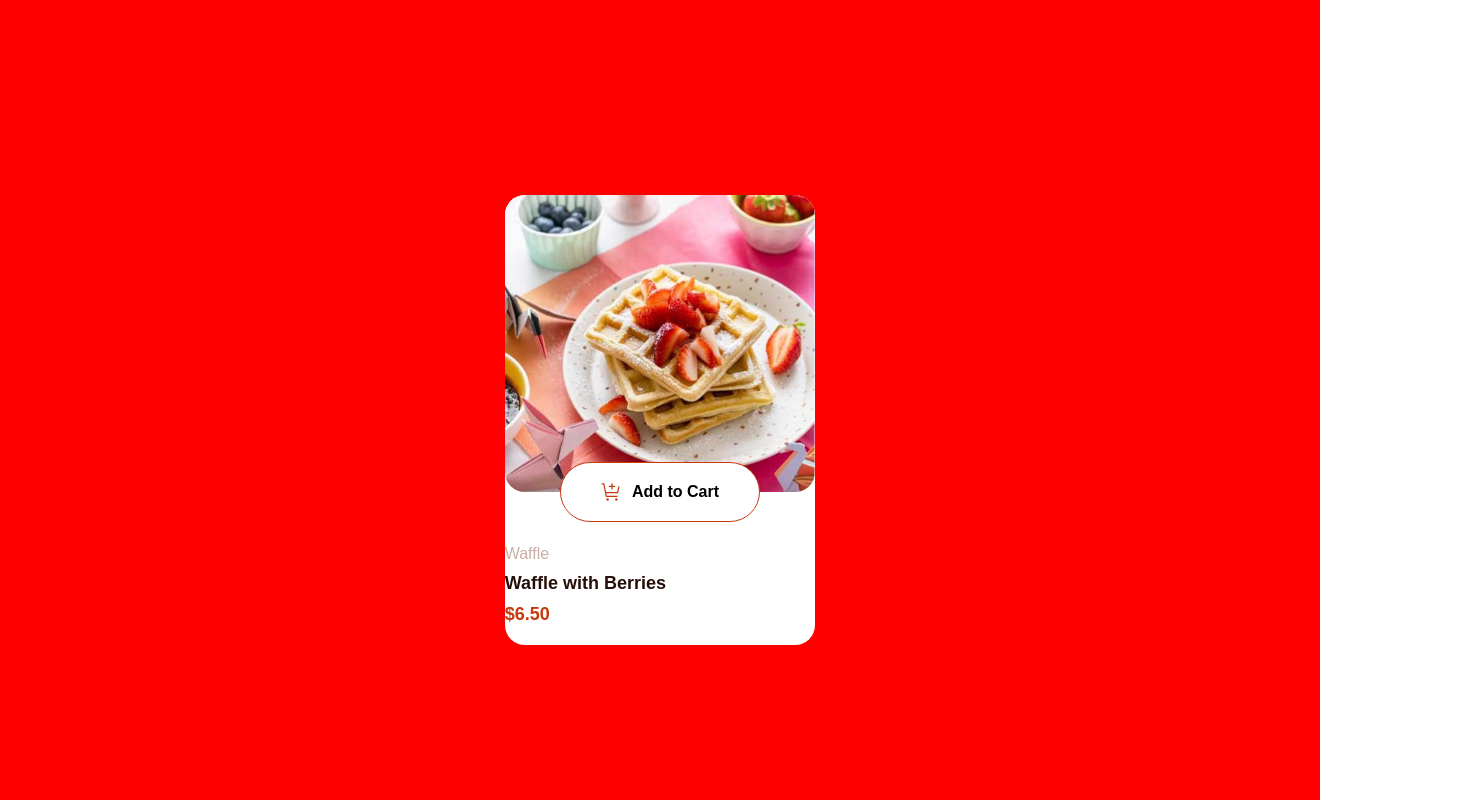
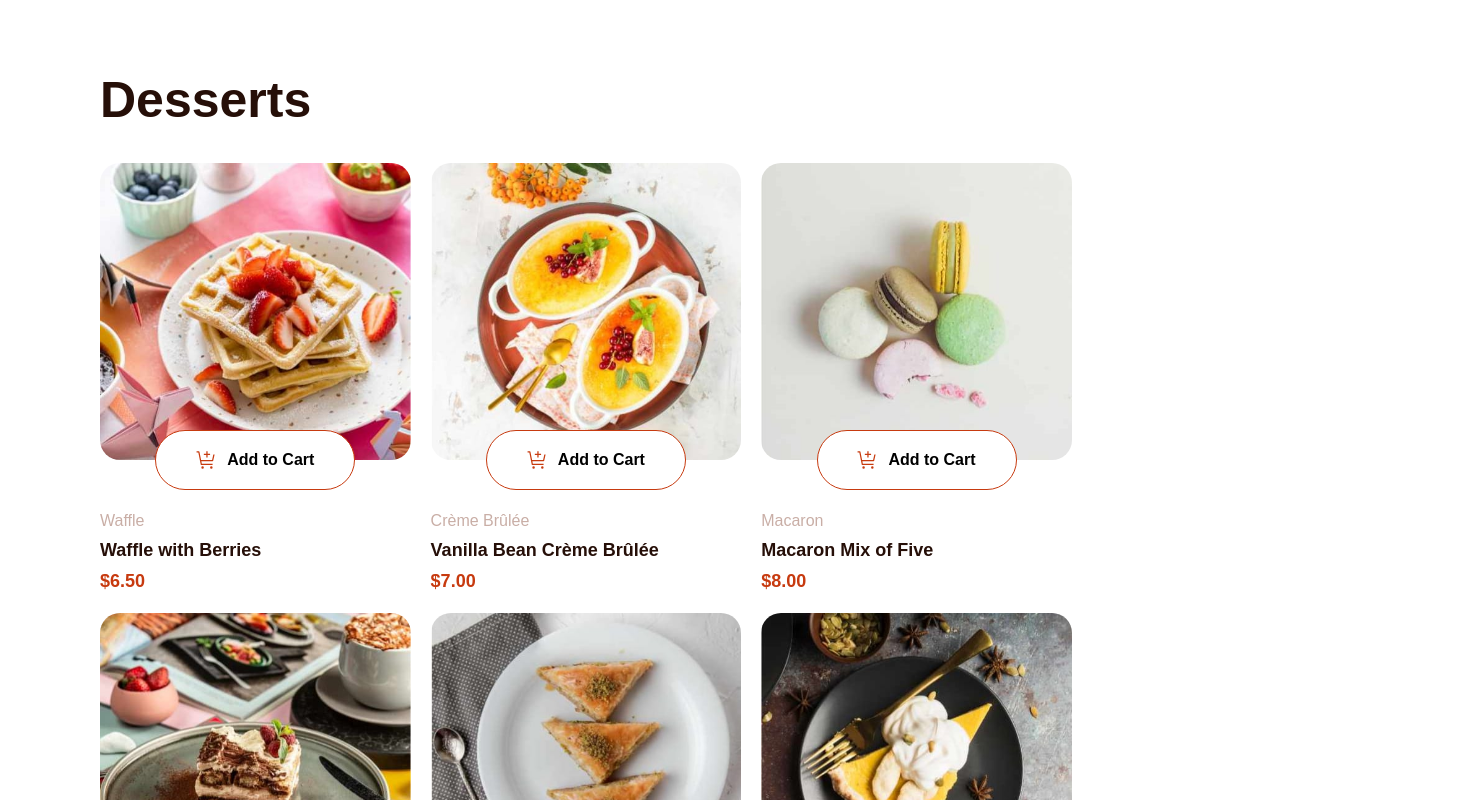
Before and after one commit to mikeFrees/product-list, a React (Create React App) app in the folder shopping-cart/: page / in a window 1280 px wide. Shown: the top 800 px of the page, 1480 px wide, since content can reach past the window. Built offline with nearby package versions, Linux system fonts and the light colour scheme.

Commit message:
started styling the menu

```diff
--- a/shopping-cart/src/App.css
+++ b/shopping-cart/src/App.css
@@ -1,13 +1,14 @@
 .App {
-  padding: 2rem;
+  padding: 10rem;
   height: 100vh ;
   width: 100vw;
-  background: white;
+  background: var(--Rose-500);
   text-align: center;
   display: flex;
-  align-items: center;
+  align-items: flex-start;
   justify-content: center;
-  background-color: red;
+  background-color: white;
+  flex-direction: column;
 }
 
 html {
--- a/shopping-cart/src/App.js
+++ b/shopping-cart/src/App.js
@@ -1,20 +1,10 @@
 import './App.css';
-import  {ItemCard} from './Item-card.jsx';
+import  {Menu} from './Menu.jsx';
 
 function App() {
   return (
     <div className="App">
-      <ItemCard item={    {
-       "image": {
-            "thumbnail": "/images/image-waffle-thumbnail.jpg",
-            "mobile": "/images/image-waffle-mobile.jpg",
-            "tablet": "/images/image-waffle-tablet.jpg",
-            "desktop": "/images/image-waffle-desktop.jpg"
-       },
-       "name": "Waffle with Berries",
-       "category": "Waffle",
-       "price": 6.50
-    }}></ItemCard>
+      <Menu />
     </div>
   );
 }
--- /dev/null
+++ b/shopping-cart/src/Menu.jsx
@@ -0,0 +1,18 @@
+import React from 'react';
+import styles from './Menu.module.css';
+import { ItemCard } from './Item-card';
+import data from './data.json';
+
+export function Menu() {
+  const menuItems = data.map(item => (
+    <ItemCard key={item.name} item={item}></ItemCard>
+  ))
+  return (
+    <>
+    <h1>Desserts</h1>
+    <main className={styles.menu}>
+      {menuItems}
+    </main>
+    </>
+  );
+}
--- /dev/null
+++ b/shopping-cart/src/Menu.module.css
@@ -0,0 +1,13 @@
+.menu {
+  height: 100vh;
+  display: grid;
+  grid-template-columns: repeat(3, 1fr);
+  column-gap: 2rem;
+}
+
+h1 {
+  font-family: "Red Hat Text", sans-serif;
+  font-weight: 700;
+  font-size: 5rem;
+  color: var(--Rose-900);
+}
--- a/shopping-cart/src/data.json
+++ b/shopping-cart/src/data.json
@@ -12,10 +12,10 @@
     },
     {
         "image": {
-            "thumbnail": "./assets/images/image-creme-brulee-thumbnail.jpg",
-            "mobile": "./assets/images/image-creme-brulee-mobile.jpg",
-            "tablet": "./assets/images/image-creme-brulee-tablet.jpg",
-            "desktop": "./assets/images/image-creme-brulee-desktop.jpg"
+            "thumbnail": "./images/image-creme-brulee-thumbnail.jpg",
+            "mobile": "./images/image-creme-brulee-mobile.jpg",
+            "tablet": "./images/image-creme-brulee-tablet.jpg",
+            "desktop": "./images/image-creme-brulee-desktop.jpg"
         },
         "name": "Vanilla Bean Crème Brûlée",
         "category": "Crème Brûlée",
@@ -23,10 +23,10 @@
      },
      {
         "image": {
-            "thumbnail": "./assets/images/image-macaron-thumbnail.jpg",
-            "mobile": "./assets/images/image-macaron-mobile.jpg",
-            "tablet": "./assets/images/image-macaron-tablet.jpg",
-            "desktop": "./assets/images/image-macaron-desktop.jpg"
+            "thumbnail": "./images/image-macaron-thumbnail.jpg",
+            "mobile": "./images/image-macaron-mobile.jpg",
+            "tablet": "./images/image-macaron-tablet.jpg",
+            "desktop": "./images/image-macaron-desktop.jpg"
         },
         "name": "Macaron Mix of Five",
         "category": "Macaron",
@@ -34,10 +34,10 @@
      },
      {
         "image": {
-            "thumbnail": "./assets/images/image-tiramisu-thumbnail.jpg",
-            "mobile": "./assets/images/image-tiramisu-mobile.jpg",
-            "tablet": "./assets/images/image-tiramisu-tablet.jpg",
-            "desktop": "./assets/images/image-tiramisu-desktop.jpg"
+            "thumbnail": "./images/image-tiramisu-thumbnail.jpg",
+            "mobile": "./images/image-tiramisu-mobile.jpg",
+            "tablet": "./images/image-tiramisu-tablet.jpg",
+            "desktop": "./images/image-tiramisu-desktop.jpg"
         },
         "name": "Classic Tiramisu",
         "category": "Tiramisu",
@@ -45,10 +45,10 @@
      },
      {
         "image": {
-            "thumbnail": "./assets/images/image-baklava-thumbnail.jpg",
-            "mobile": "./assets/images/image-baklava-mobile.jpg",
-            "tablet": "./assets/images/image-baklava-tablet.jpg",
-            "desktop": "./assets/images/image-baklava-desktop.jpg"
+            "thumbnail": "./images/image-baklava-thumbnail.jpg",
+            "mobile": "./images/image-baklava-mobile.jpg",
+            "tablet": "./images/image-baklava-tablet.jpg",
+            "desktop": "./images/image-baklava-desktop.jpg"
         },
         "name": "Pistachio Baklava",
         "category": "Baklava",
@@ -56,10 +56,10 @@
      },
      {
         "image": {
-            "thumbnail": "./assets/images/image-meringue-thumbnail.jpg",
-            "mobile": "./assets/images/image-meringue-mobile.jpg",
-            "tablet": "./assets/images/image-meringue-tablet.jpg",
-            "desktop": "./assets/images/image-meringue-desktop.jpg"
+            "thumbnail": "./images/image-meringue-thumbnail.jpg",
+            "mobile": "./images/image-meringue-mobile.jpg",
+            "tablet": "./images/image-meringue-tablet.jpg",
+            "desktop": "./images/image-meringue-desktop.jpg"
         },
         "name": "Lemon Meringue Pie",
         "category": "Pie",
@@ -67,10 +67,10 @@
      },
      {
         "image": {
-            "thumbnail": "./assets/images/image-cake-thumbnail.jpg",
-            "mobile": "./assets/images/image-cake-mobile.jpg",
-            "tablet": "./assets/images/image-cake-tablet.jpg",
-            "desktop": "./assets/images/image-cake-desktop.jpg"
+            "thumbnail": "./images/image-cake-thumbnail.jpg",
+            "mobile": "./images/image-cake-mobile.jpg",
+            "tablet": "./images/image-cake-tablet.jpg",
+            "desktop": "./images/image-cake-desktop.jpg"
         },
         "name": "Red Velvet Cake",
         "category": "Cake",
@@ -78,10 +78,10 @@
      },
      {
         "image": {
-            "thumbnail": "./assets/images/image-brownie-thumbnail.jpg",
-            "mobile": "./assets/images/image-brownie-mobile.jpg",
-            "tablet": "./assets/images/image-brownie-tablet.jpg",
-            "desktop": "./assets/images/image-brownie-desktop.jpg"
+            "thumbnail": "./images/image-brownie-thumbnail.jpg",
+            "mobile": "./images/image-brownie-mobile.jpg",
+            "tablet": "./images/image-brownie-tablet.jpg",
+            "desktop": "./images/image-brownie-desktop.jpg"
         },
         "name": "Salted Caramel Brownie",
         "category": "Brownie",
@@ -89,10 +89,10 @@
      },
      {
         "image": {
-            "thumbnail": "./assets/images/image-panna-cotta-thumbnail.jpg",
-            "mobile": "./assets/images/image-panna-cotta-mobile.jpg",
-            "tablet": "./assets/images/image-panna-cotta-tablet.jpg",
-            "desktop": "./assets/images/image-panna-cotta-desktop.jpg"
+            "thumbnail": "./images/image-panna-cotta-thumbnail.jpg",
+            "mobile": "./images/image-panna-cotta-mobile.jpg",
+            "tablet": "./images/image-panna-cotta-tablet.jpg",
+            "desktop": "./images/image-panna-cotta-desktop.jpg"
         },
         "name": "Vanilla Panna Cotta",
         "category": "Panna Cotta",
```
